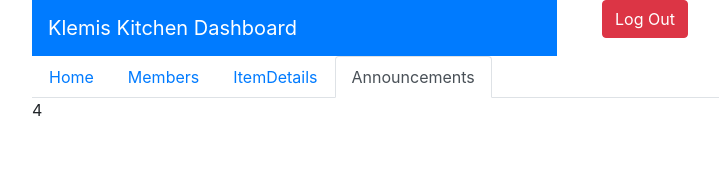
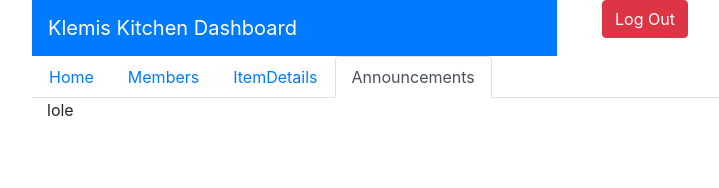
Before and after one commit to jd-116/klemis-kitchen-admin-dashboard, a React (Create React App) app: page / in a window 1280 px wide. Both pictures are taken after a click on the tab "Announcements". Shown: the top 188 px of the page, without its empty margins (68-787 px from the left). Built offline with nearby package versions, Linux system fonts and the light colour scheme; no server answers.

Commit message:
add announcements page n fetching

```diff
--- /dev/null
+++ b/src/Announcements.tsx
@@ -0,0 +1,35 @@
+import React, { useEffect, useState } from 'react'
+import { Container, Button } from 'react-bootstrap'
+
+import { APIFETCHLOCATION } from './constants'
+
+type Announcement = {
+  id: string
+  title: string
+  body: string
+  timestamp: string
+}
+
+export default function Announcements(): React.ReactElement {
+  const [announcementList, setAnnouncementList] = useState<Announcement[]>([])
+
+  // see ./constants.tsx
+  let apiEndpointURL = ''
+  if (APIFETCHLOCATION === 'localhost')
+    apiEndpointURL = `http://localhost:8080/api/v1/announcements`
+  else apiEndpointURL = 'unknown'
+
+  useEffect(() => {
+    fetch(apiEndpointURL)
+      .then((response) => response.json())
+      .then((json) => setAnnouncementList(json.announcements))
+      .catch((error) => console.error(error))
+  }, [])
+
+  return (
+    <Container>
+      <p>lole</p>
+      <p>{announcementList}</p>
+    </Container>
+  )
+}
--- a/src/App.tsx
+++ b/src/App.tsx
@@ -1,6 +1,7 @@
 import React, { useState } from 'react'
 import { Navbar, Tabs, Tab, Container, Row, Col, Button } from 'react-bootstrap'
 
+import Announcements from './Announcements'
 import Home from './Home'
 import ItemDetails from './ItemDetails'
 import Members from './Members'
@@ -40,7 +41,7 @@ function App(): React.ReactElement {
             <ItemDetails />
           </Tab>
           <Tab eventKey='announcements' title='Announcements'>
-            4
+            <Announcements />
           </Tab>
         </Tabs>
       </Container>
```
Also changed, not shown: package.json (+2 -7 lines), .eslintrc.yml.
